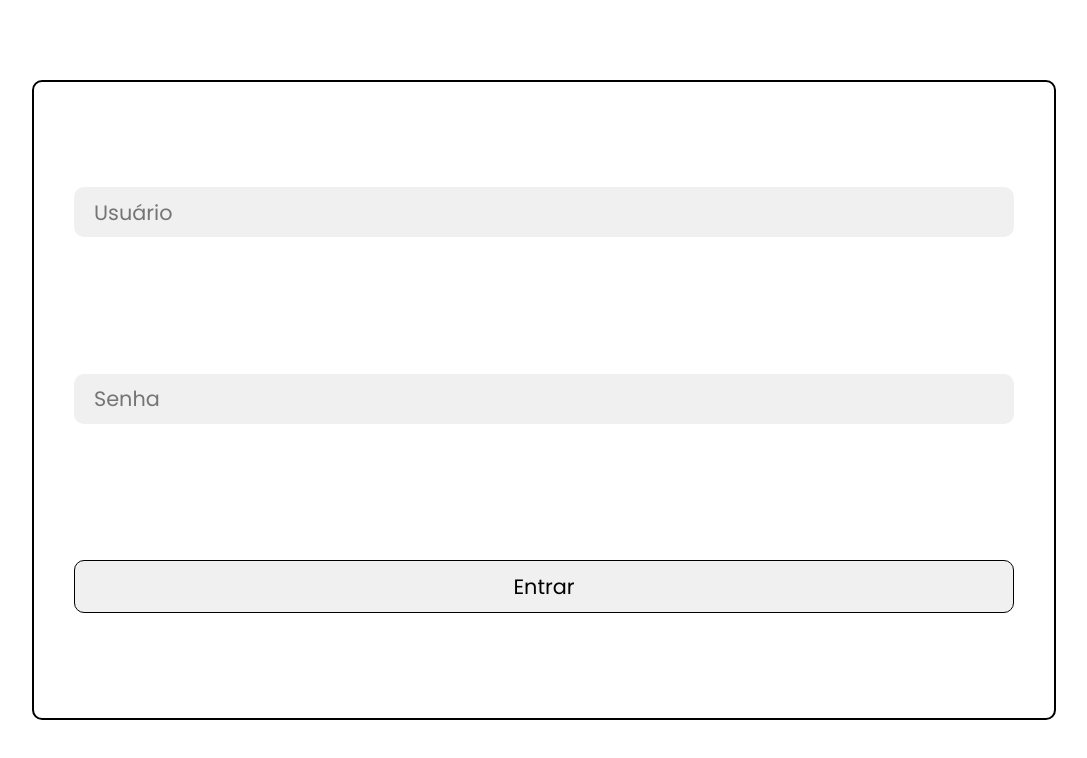
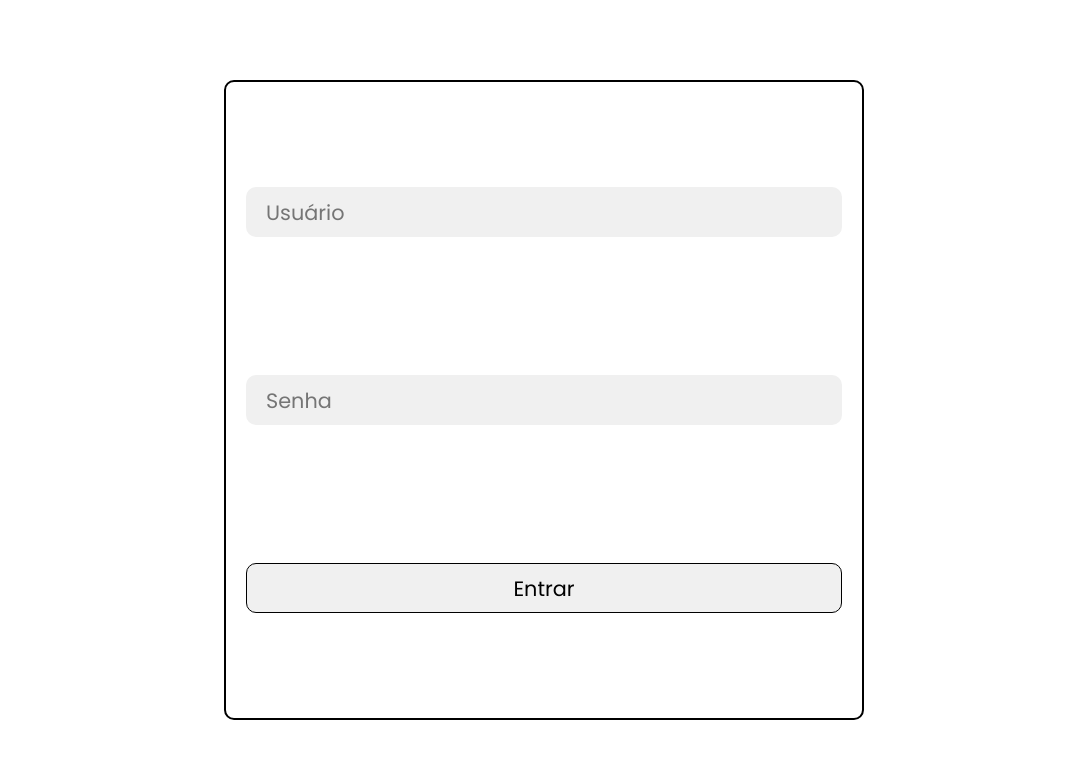
Before and after one commit to profJoseBraz/spw, a React (Vite) app: page /#/ in a window 1280 px wide. Shown: the top 758 px of the page, without its empty margins (96-1183 px from the left). Built offline with nearby package versions, Linux system fonts and the light colour scheme.

Commit message:
ajustes tela login

```diff
--- a/src/assets/components/MyButton.module.css
+++ b/src/assets/components/MyButton.module.css
@@ -2,6 +2,9 @@
     border: none;
     border-radius: 10px;
     padding: 10px;
+    display: flex;
+    justify-content: center;
+    align-items: center;
     cursor: pointer;
     transition: 0.5s;
     font-size: calc(1vw + 1vh);
--- a/src/assets/components/MyInput.module.css
+++ b/src/assets/components/MyInput.module.css
@@ -6,6 +6,9 @@
     transition: 0.5s;
     font-size: calc(1vw + 1vh);
     padding: 10px;
+    display: flex;
+    justify-content: center;
+    align-items: center;
 }
 
 .MyInput:focus::placeholder {
--- a/src/assets/pages/Login.module.css
+++ b/src/assets/pages/Login.module.css
@@ -17,7 +17,7 @@
     /* background-color: blue; */
     border: 2px solid;
     border-radius: 10px;
-    padding: 100px 40px;
+    padding: 100px 20px;
 }
 
 @media (max-width: 300px) {
@@ -34,3 +34,13 @@
         justify-content: center;
     }
 }
+
+@media (min-aspect-ratio: 1/1) {
+    .LoginForm {
+        /* background-color: red; */
+        /* width: 100%; */
+        /* justify-content: center; */
+        height: 80%;
+        width: 50%;
+    }
+}
--- a/src/assets/pages/Login.tsx
+++ b/src/assets/pages/Login.tsx
@@ -115,6 +115,7 @@ function Login() {
                     onClick={handleOnClick}
                     style={{
                         width: "100%",
+                        height: "50px",
                         backgroundColor: "#f0f0f0",
                         margin: "5px",
                         border: "1px solid"
```
